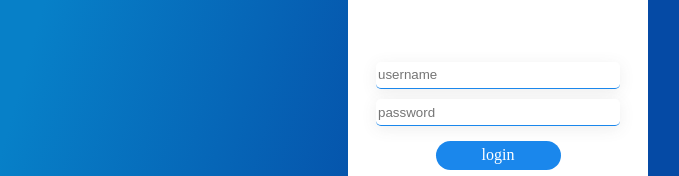
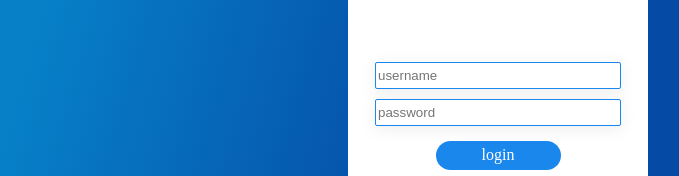
Before and after one commit to salman-aly/Blogsite, a plain HTML site: page index.html in a window 1280 px wide. Shown: the part 338-514 px from the top of the page, without its empty margins (142-821 px from the left). Drawn offline with Linux system fonts and the light colour scheme.

Commit message:
update ui

```diff
--- a/style.css
+++ b/style.css
@@ -31,15 +31,15 @@ body {
 }
 
 input {
-    height: 45px;
+    height: 70px !important;
     width: 80%;
     margin: 5px;
     border: none;
     box-shadow: 0px 3px 15px rgb(84, 84, 84, 0.1);
-    outline: none;
+    /* outline: none; */
     cursor: pointer;
-    border-bottom: 1.5px solid #1A87EC;
-    border-radius: 5px;
+    border: 1px solid #1A87EC;
+    border-radius: 2px;
 }
 
 input ::-moz-focus-inner {
```
Also changed, not shown: post.html (+3 -1 lines), app.js (line endings or trailing spaces).
